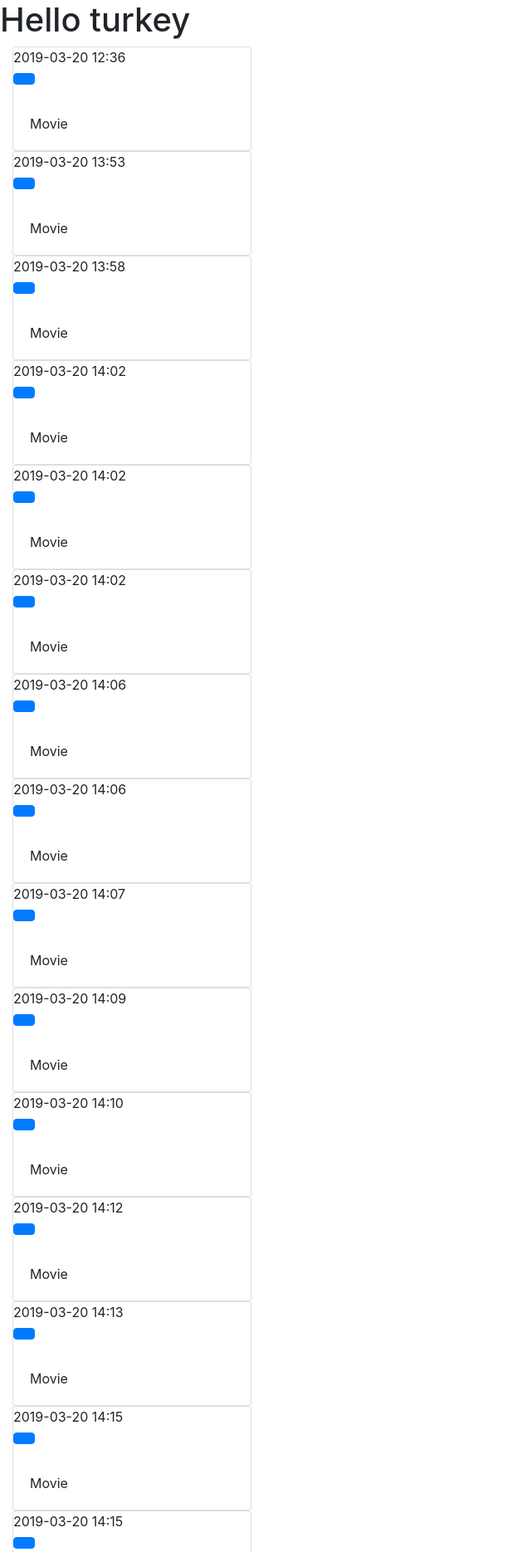
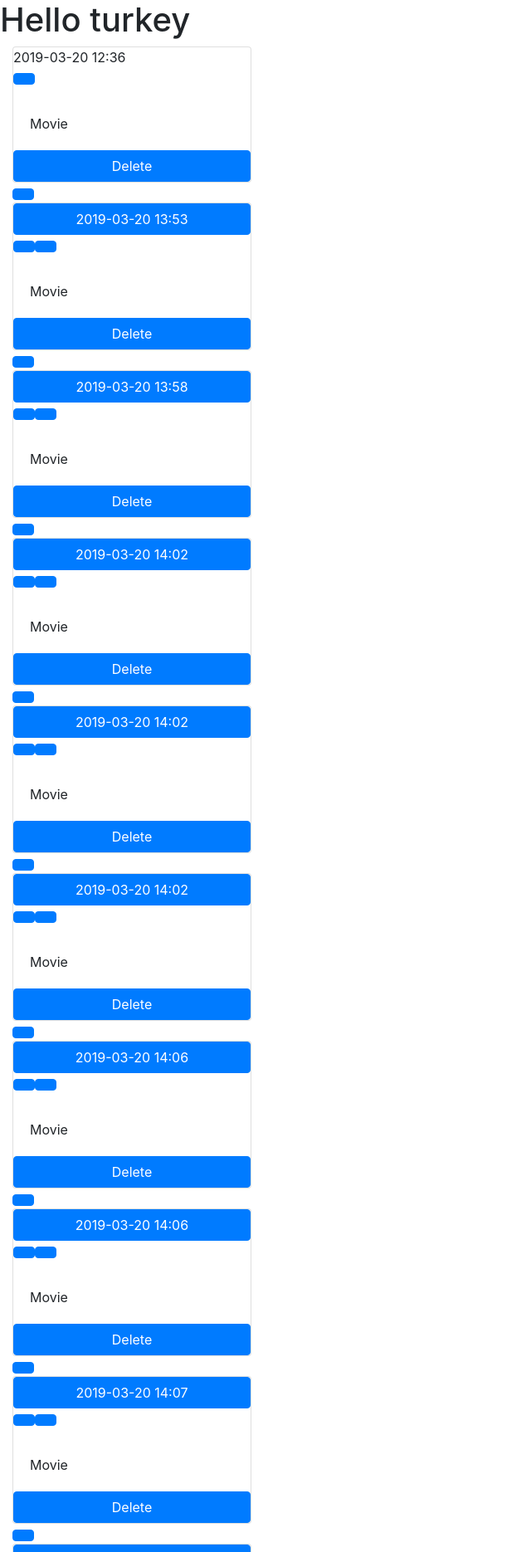
Before and after one commit to meltedopen/Cinemite, a Flask app: a page that uses templates/list.html in a window 1280 px wide. Shown: the part 56-1926 px from the top of the page at 83% size, without its empty margins (0-640 px from the left). Run offline with Flask 2, Linux system fonts and the light colour scheme; a user stored in the database is signed in; data comes from the database, SQL or seed files in the repository; some libraries are stand-ins or nearby versions.

Commit message:
display movies in mylist, delete button started

```diff
--- a/static/css/styles.css
+++ b/static/css/styles.css
@@ -1 +1,13 @@
 /* styles */
+
+.list-item-div {
+  display: none;
+}
+
+.image-wrapper {
+  width: 100%;
+}
+
+.image-wrapper img {
+  max-width: 100%;
+}
--- a/templates/layout.html
+++ b/templates/layout.html
@@ -7,7 +7,7 @@
       type="text/css"
       href="https://stackpath.bootstrapcdn.com/bootstrap/4.3.1/css/bootstrap.min.css"
     />
-    <link rel="stylesheet" type="text/css" href="/static/styles.css" />
+    <link rel="stylesheet" type="text/css" href="../static/css/styles.css" />
     <script
       src="http://code.jquery.com/jquery-3.3.1.min.js"
       integrity="sha256-FgpCb/KJQlLNfOu91ta32o/NMZxltwRo8QtmkMRdAu8="
@@ -90,7 +90,7 @@
       <div class="{{ category }}">{{ message }}</div>
       {% endfor %} {% endif %} {% endwith %}
     </div>
-    <div class="col">
+    <div class="col target">
       {% block content %}{% endblock %}
     </div>
 
--- a/templates/list.html
+++ b/templates/list.html
@@ -2,7 +2,8 @@
 
 {% block content %}
 {% for item in list %}
-<div class="card list-item-div" data-id={{ item.movie_id }} style="width: 18rem;">
+<div class="card" data-id={{ item.movie_id }} style="width: 18rem;">
+  <div class="image-wrapper"></div>
   <time data-time="{{ item.timestamp }}" class="distime"
     datetime="{{ item.timestamp.strftime('%Y-%m-%d %H:%M') }}">{{ item.timestamp.strftime('%Y-%m-%d %H:%M') }}</time>
   <h5 class="card-title"><a class="btn btn-primary"
@@ -10,23 +11,41 @@
   <div class="card-body">
     <p class="card-text">Movie</p>
   </div>
+  <a href="{{ url_for('index', movieid=item.movie_id) }}" class="btn btn-primary">Delete</button>
 </div>
 {% endfor %}
 
 <script>
   let myListItems = [];
-  $(document).ready(function(){
-    let items = $('.list-item-div')
+  $(document).ready(function(e){
+
+    let items = $('.card')
 
     for (let i = 0; i < items.length; i++) {
       myListItems.push(items[i].attributes['data-id']['value']);
     }
 
-    $.ajax({ url: "list.html",
-           context: document.body,
-           success: function(){
-              console.log(myListItems)
-           }});
-    });
+    for(let i = 0; i < myListItems.length; i++) {
+      $.ajax({
+        method: 'GET',
+        url: `https://api.themoviedb.org/3/movie/${myListItems[i]}?api_key=bcd90145aa0a9afa766db2577135dbf4`,
+        success: function (response) {
+          let img = $(`<img class="my-list-image" movie-id="${myListItems[i]}" />`);
+          let url = "https://image.tmdb.org/t/p/w500" + response.poster_path
+          img.attr("src", url)
+
+          for (let j = 0; j < items.length; j++) {
+            if (myListItems[i] === items[j].getAttribute('data-id')) {
+              $(items[j]).children()[0].append(img[0]);
+            }
+          }
+          return myListItems[i];
+        },
+        error: function(error) {
+          console.log(error);
+        }
+      });
+    };
+  });
 </script>
 {% endblock %}
```
Also changed, not shown: static/scripts/app.js (+4 -3 lines).
